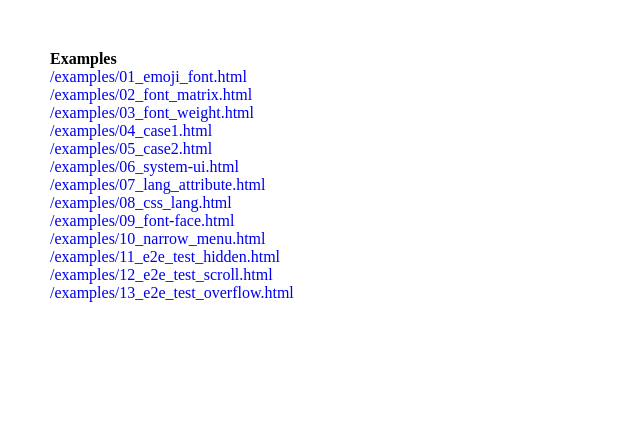
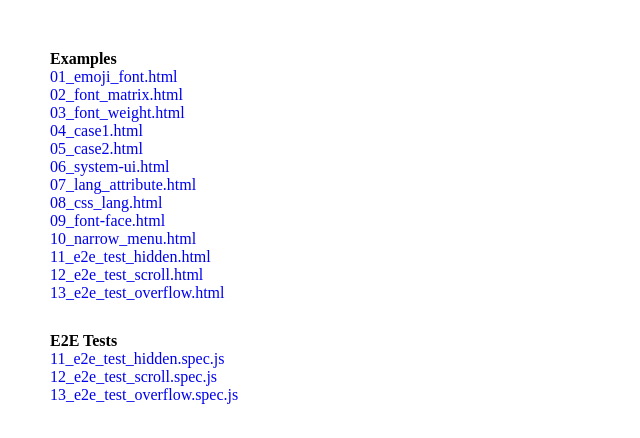
Before and after one commit to norux/feconf-font-example, a website: page index.html in a window 1280 px wide. Shown: the whole page, without its empty margins (0-640 px from the left). Drawn offline with Linux system fonts and the light colour scheme.

Commit message:
Add test URLs

```diff
--- a/index.html
+++ b/index.html
@@ -6,29 +6,41 @@
   <title>FEConf 2019 font examples</title>
   <style>
     * { font-size: 16px; margin: 0; padding: 0; }
-    .content { padding: 50px; }
     ul, li { outline: none; list-style: none; }
     a:link, a:hover, a:visited, a:active { outline: none; text-decoration: none; }
+    .content { padding: 50px; }
+    .section { width: 100%; height: 100%; }
+    .section:not(:first-child) { margin-top: 30px;}
   </style>
 </head>
 <body>
   <div class="content">
-    <h2>Examples</h2>
-    <ul class="navbar">
-      <li><a href="examples/01_emoji_font.html">/examples/01_emoji_font.html</a></li>
-      <li><a href="examples/02_font_matrix.html">/examples/02_font_matrix.html</a></li>
-      <li><a href="examples/03_font_weight.html">/examples/03_font_weight.html</a></li>
-      <li><a href="examples/04_case1.html">/examples/04_case1.html</a></li>
-      <li><a href="examples/05_case2.html">/examples/05_case2.html</a></li>
-      <li><a href="examples/06_system-ui.html">/examples/06_system-ui.html</a></li>
-      <li><a href="examples/07_lang_attribute.html">/examples/07_lang_attribute.html</a></li>
-      <li><a href="examples/08_css_lang.html">/examples/08_css_lang.html</a></li>
-      <li><a href="examples/09_font-face.html">/examples/09_font-face.html</a></li>
-      <li><a href="examples/10_narrow_menu.html">/examples/10_narrow_menu.html</a></li>
-      <li><a href="examples/11_e2e_test_hidden.html">/examples/11_e2e_test_hidden.html</a></li>
-      <li><a href="examples/12_e2e_test_scroll.html">/examples/12_e2e_test_scroll.html</a></li>
-      <li><a href="examples/13_e2e_test_overflow.html">/examples/13_e2e_test_overflow.html</a></li>
-    </ul>
+    <div class="section">
+      <h2>Examples</h2>
+      <ul class="navbar">
+        <li><a href="examples/01_emoji_font.html">01_emoji_font.html</a></li>
+        <li><a href="examples/02_font_matrix.html">02_font_matrix.html</a></li>
+        <li><a href="examples/03_font_weight.html">03_font_weight.html</a></li>
+        <li><a href="examples/04_case1.html">04_case1.html</a></li>
+        <li><a href="examples/05_case2.html">05_case2.html</a></li>
+        <li><a href="examples/06_system-ui.html">06_system-ui.html</a></li>
+        <li><a href="examples/07_lang_attribute.html">07_lang_attribute.html</a></li>
+        <li><a href="examples/08_css_lang.html">08_css_lang.html</a></li>
+        <li><a href="examples/09_font-face.html">09_font-face.html</a></li>
+        <li><a href="examples/10_narrow_menu.html">10_narrow_menu.html</a></li>
+        <li><a href="examples/11_e2e_test_hidden.html">11_e2e_test_hidden.html</a></li>
+        <li><a href="examples/12_e2e_test_scroll.html">12_e2e_test_scroll.html</a></li>
+        <li><a href="examples/13_e2e_test_overflow.html">13_e2e_test_overflow.html</a></li>
+      </ul>
+    </div>
+    <div class="section">
+      <h2>E2E Tests</h2>
+      <ul class="navbar">
+        <li><a href="https://github.com/norux/feconf-font-example/blob/master/test/e2e/11_e2e_test_hidden.spec.js">11_e2e_test_hidden.spec.js</a></li>
+        <li><a href="https://github.com/norux/feconf-font-example/blob/master/test/e2e/12_e2e_test_scroll.spec.js">12_e2e_test_scroll.spec.js</a></li>
+        <li><a href="https://github.com/norux/feconf-font-example/blob/master/test/e2e/13_e2e_test_overflow.spec.js">13_e2e_test_overflow.spec.js</a></li>
+      </ul>
+    </div>
   </div>
 </body>
 </html>
```
